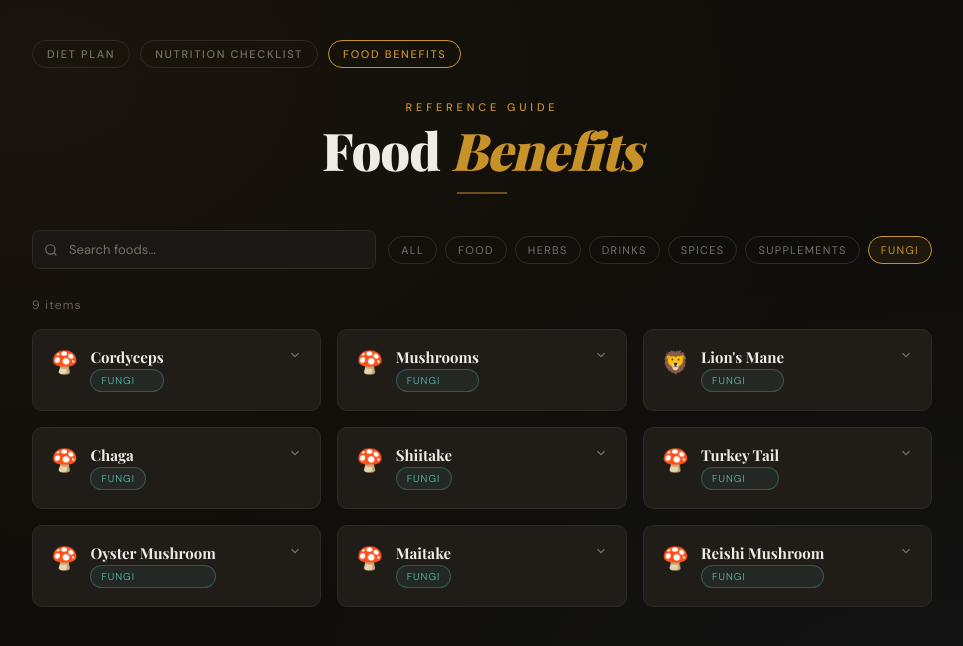
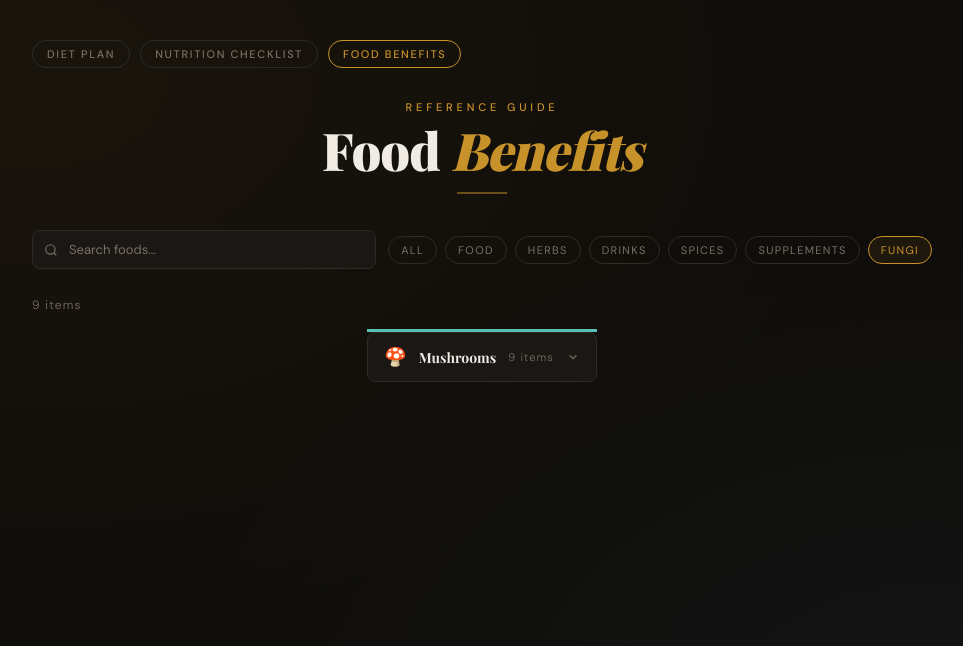
Before and after one commit to classical91/diet-plan, a website: page benefits.html in a window 1280 px wide. Both pictures are taken after a click on the button "FUNGI". Shown: the whole page, without its empty margins (158-1121 px from the left). Drawn offline with nearby package versions, Linux system fonts and the light colour scheme.

Commit message:
feat: mushrooms collapsible subsection in Fungi category

```diff
--- a/benefits.html
+++ b/benefits.html
@@ -96,6 +96,40 @@
   .tag-supp { border-color: rgba(155,125,232,0.3); color: var(--purple); background: rgba(155,125,232,0.07); }
   .tag-spice { border-color: rgba(200,107,143,0.3); color: var(--pink); background: rgba(200,107,143,0.07); }
   .tag-fungi { border-color: rgba(91,191,181,0.3); color: var(--teal); background: rgba(91,191,181,0.07); }
+
+
+  /* Subsections */
+  .subsection { max-width: 900px; margin: 0 auto 8px; }
+  .subsection-header {
+    display: flex; align-items: center; gap: 12px;
+    padding: 12px 16px;
+    background: var(--surface);
+    border: 1px solid var(--border);
+    border-radius: 8px;
+    cursor: pointer;
+    transition: border-color 0.2s, background 0.2s;
+    margin-bottom: 0;
+    user-select: none;
+  }
+  .subsection-header:hover { border-color: #3e3a32; background: #1d1a16; }
+  .subsection-header.open { border-color: var(--accent); border-bottom-left-radius: 0; border-bottom-right-radius: 0; }
+  .subsection-icon { font-size: 18px; }
+  .subsection-title { font-family: 'Playfair Display', serif; font-size: 14px; font-weight: 700; color: var(--text); flex: 1; }
+  .subsection-count { font-size: 11px; color: var(--muted); letter-spacing: 0.1em; }
+  .subsection-chevron { color: var(--muted); transition: transform 0.25s; }
+  .subsection-header.open .subsection-chevron { transform: rotate(180deg); }
+  .subsection-color-bar { height: 3px; background: var(--teal); border-radius: 0; margin: 0; }
+  .subsection-body {
+    display: none;
+    border: 1px solid var(--accent);
+    border-top: none;
+    border-bottom-left-radius: 8px;
+    border-bottom-right-radius: 8px;
+    padding: 12px;
+    background: #13100d;
+  }
+  .subsection-body.open { display: block; }
+  .subsection-body .grid { max-width: 100%; margin: 0; }
 
   .no-results { max-width: 900px; margin: 40px auto; text-align: center; color: var(--muted); font-family: 'Playfair Display', serif; font-size: 18px; }
 </style>
@@ -216,12 +250,13 @@ let activeCat = 'all';
 const grid = document.getElementById('grid');
 const noResults = document.getElementById('noResults');
 
-function render(items) {
-  grid.innerHTML = '';
-  if (!items.length) { noResults.style.display = 'block'; grid.style.display = 'none'; return; }
-  noResults.style.display = 'none'; grid.style.display = 'grid';
-  document.getElementById('count').textContent = items.length + ' item' + (items.length !== 1 ? 's' : '');
-  items.forEach((item, i) => {
+const SUBSECTIONS = {
+  fungi: [
+    { id:'mushrooms', icon:'🍄', title:'Mushrooms', color:'var(--teal)', names:["Lion's Mane","Chaga","Shiitake","Turkey Tail","Oyster Mushroom","Maitake","Reishi Mushroom","Cordyceps","Mushrooms"] }
+  ]
+};
+
+function makeCard(item, i) {
   const card = document.createElement('div');
   card.className = 'card';
   card.style.animationDelay = (i * 0.02) + 's';
@@ -242,8 +277,65 @@ function render(items) {
         ${item.tags.map(t => `<span class="tag tag-${t}">${t}</span>`).join('')}
       </div>
     </div>`;
-    grid.appendChild(card);
+  return card;
+}
+
+function render(items) {
+  grid.innerHTML = '';
+  if (!items.length) { noResults.style.display = 'block'; grid.style.display = 'none'; return; }
+  noResults.style.display = 'none'; grid.style.display = 'grid';
+  document.getElementById('count').textContent = items.length + ' item' + (items.length !== 1 ? 's' : '');
+
+  // Check if we're in a cat that has subsections
+  const subs = SUBSECTIONS[activeCat];
+  if (subs && subs.length) {
+    // Gather subsection items
+    const subbed = new Set();
+    subs.forEach(sub => {
+      const subItems = items.filter(item => sub.names.includes(item.name));
+      if (!subItems.length) return;
+      subItems.forEach(i => subbed.add(i.name));
+
+      // Build subsection wrapper
+      const wrapper = document.createElement('div');
+      wrapper.className = 'subsection';
+      wrapper.style.gridColumn = '1 / -1';
+
+      const header = document.createElement('div');
+      header.className = 'subsection-header';
+      header.innerHTML = `
+        <span class="subsection-icon">${sub.icon}</span>
+        <span class="subsection-title">${sub.title}</span>
+        <span class="subsection-count">${subItems.length} items</span>
+        <svg class="subsection-chevron" width="14" height="14" viewBox="0 0 24 24" fill="none" stroke="currentColor" stroke-width="2"><path d="m6 9 6 6 6-6"/></svg>`;
+      header.onclick = () => {
+        header.classList.toggle('open');
+        body.classList.toggle('open');
+      };
+
+      const colorBar = document.createElement('div');
+      colorBar.className = 'subsection-color-bar';
+      colorBar.style.background = sub.color;
+
+      const body = document.createElement('div');
+      body.className = 'subsection-body';
+      const innerGrid = document.createElement('div');
+      innerGrid.className = 'grid';
+      subItems.forEach((item, i) => innerGrid.appendChild(makeCard(item, i)));
+      body.appendChild(innerGrid);
+
+      wrapper.appendChild(colorBar);
+      wrapper.appendChild(header);
+      wrapper.appendChild(body);
+      grid.appendChild(wrapper);
     });
+
+    // Remaining items not in subsections
+    const rest = items.filter(item => !subbed.has(item.name));
+    rest.forEach((item, i) => grid.appendChild(makeCard(item, i)));
+  } else {
+    items.forEach((item, i) => grid.appendChild(makeCard(item, i)));
+  }
 }
 
 function toggleCard(card) { card.classList.toggle('expanded'); }
```
Lines whose indentation alone changed are shown as unchanged.
